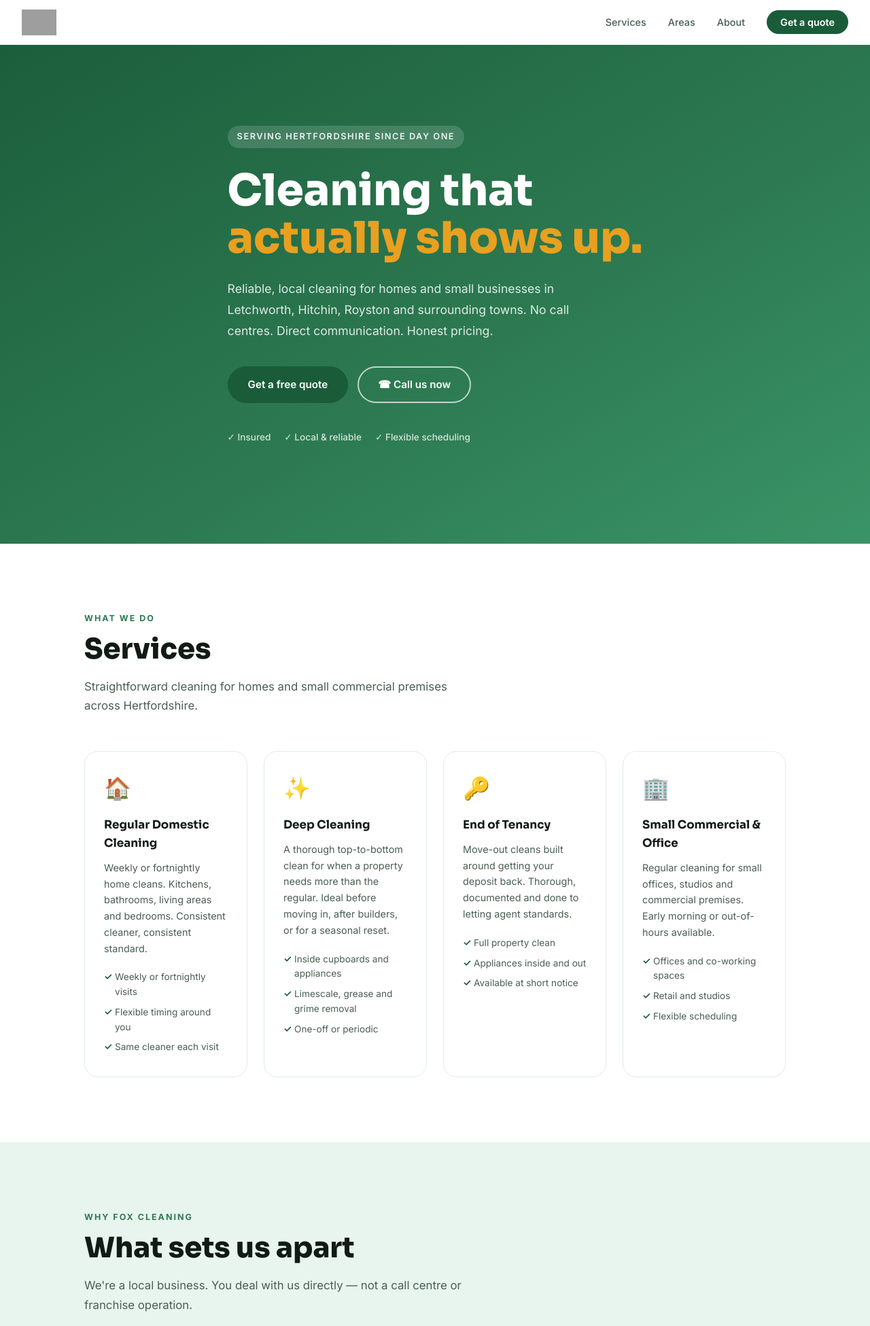
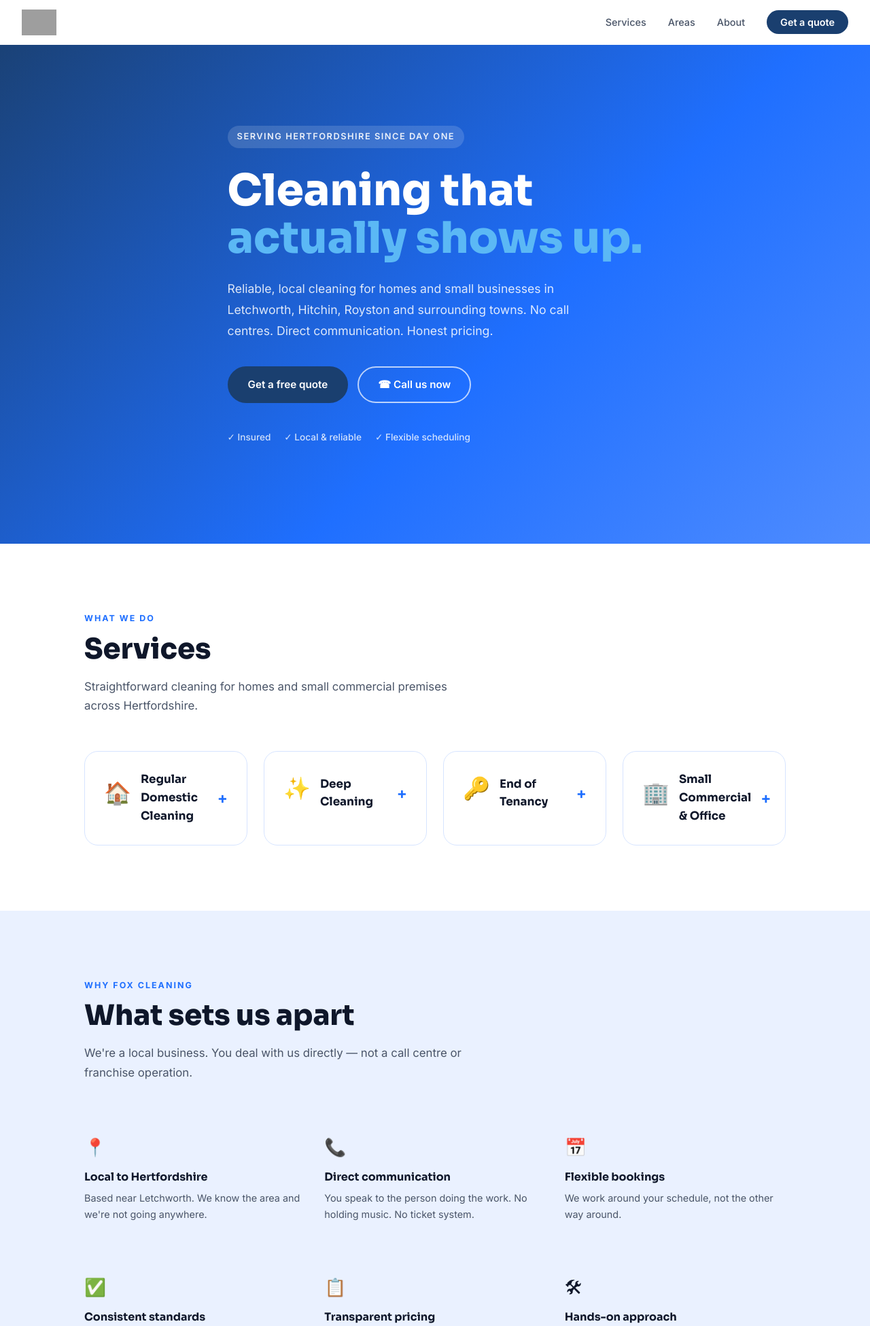
Before and after one commit to Ronron53/Fox-Cleaning, a Flask app: page / in a window 1280 px wide. Shown: the top 1951 px of the page at 68% size. Run offline with Flask 3, Linux system fonts and the light colour scheme; grey boxes are pictures that could not be loaded.

Commit message:
colour changes

```diff
--- a/static/style.css
+++ b/static/style.css
@@ -1,18 +1,18 @@
 /* =====================================================
    FOX CLEANING — style.css
-   Palette: Deep forest green + warm off-white + amber accent
+   Palette: Navy blue + crisp white + sky accent
    Type: Sora (headings) + Inter (body)
    ===================================================== */
 
 /* ---------- TOKENS ---------- */
 :root {
-  --green:        #1a5c3a;
-  --green-mid:    #2d7a52;
-  --green-light:  #e8f4ee;
-  --amber:        #e8a020;
-  --dark:         #111b15;
-  --mid:          #4a5e52;
-  --light:        #f5f7f5;
+  --green:        #1a3f6f;
+  --green-mid:    #1f6fff;
+  --green-light:  #eaf1ff;
+  --amber:        #5bb8f5;
+  --dark:         #0f172a;
+  --mid:          #4a5568;
+  --light:        #f7f9ff;
   --white:        #ffffff;
 
   --font-display: "Sora", system-ui, sans-serif;
@@ -290,7 +290,7 @@ h2.light {
 /* ---------- HERO ---------- */
 .hero {
   min-height: 100vh;
-  background: linear-gradient(150deg, var(--green) 0%, var(--green-mid) 60%, #3a9466 100%);
+  background: linear-gradient(135deg, var(--green) 0%, var(--green-mid) 60%, #4f8cff 100%);
   display: flex;
   align-items: center;
   padding: 120px 24px 80px;
@@ -364,7 +364,7 @@ h2.light {
 
 .service-card {
   background: var(--white);
-  border: 1px solid #e2ebe5;
+  border: 1px solid #d6e4ff;
   border-radius: var(--radius-lg);
   padding: 28px;
   transition: transform 0.3s ease, box-shadow 0.3s ease;
@@ -467,7 +467,7 @@ h2.light {
 
 .area-tag {
   background: var(--white);
-  border: 1.5px solid #c6dece;
+  border: 1.5px solid #b3ccf5;
   color: var(--green);
   font-weight: 600;
   font-size: 0.88rem;
@@ -492,8 +492,8 @@ h2.light {
 .trust-section {
   padding: 48px 0;
   background: var(--green-light);
-  border-top: 1px solid #d0e8da;
-  border-bottom: 1px solid #d0e8da;
+  border-top: 1px solid #c8d9f5;
+  border-bottom: 1px solid #c8d9f5;
 }
 
 .trust-strip {
@@ -535,7 +535,7 @@ h2.light {
 .trust-divider {
   width: 1px;
   height: 40px;
-  background: #c0d8ca;
+  background: #b8cee8;
   flex-shrink: 0;
 }
 
@@ -852,7 +852,63 @@ footer {
   }
 }
 
-/* ---------- REDUCED MOTION ---------- */
+/* ---------- ACCORDION SERVICE CARDS ---------- */
+.accordion-card {
+  cursor: pointer;
+}
+
+.service-header {
+  display: flex;
+  align-items: center;
+  gap: 14px;
+}
+
+.service-header h3 {
+  flex: 1;
+  margin: 0;
+}
+
+.arrow {
+  font-size: 1.4rem;
+  font-weight: 700;
+  color: var(--green-mid);
+  transition: transform 0.3s ease;
+  line-height: 1;
+  flex-shrink: 0;
+}
+
+.service-content {
+  max-height: 0;
+  overflow: hidden;
+  transition: max-height 0.45s ease, opacity 0.35s ease;
+  opacity: 0;
+}
+
+.accordion-card.active .service-content {
+  max-height: 200px;
+  opacity: 1;
+}
+
+.accordion-card.active .arrow {
+  transform: rotate(45deg);
+}
+
+/* When accordion is open, add top margin to the list */
+.service-content ul {
+  margin-top: 16px;
+}
+
+/* ---------- HERO FLOAT-IN ---------- */
+@keyframes floatIn {
+  from { opacity: 0; transform: translateY(-24px); }
+  to   { opacity: 1; transform: translateY(0); }
+}
+
+.hero-inner {
+  animation: floatIn 1s ease both;
+}
+
+
 @media (prefers-reduced-motion: reduce) {
   *, *::before, *::after {
     transition: none !important;
--- a/templates/index.html
+++ b/templates/index.html
@@ -68,48 +68,66 @@
 
     <div class="services-grid">
 
-      <div class="service-card">
+      <div class="service-card accordion-card" onclick="toggleService(this)">
+        <div class="service-header">
           <div class="service-icon">&#127968;</div>
           <h3>Regular Domestic Cleaning</h3>
-        <p>Weekly or fortnightly home cleans. Kitchens, bathrooms, living areas and bedrooms. Consistent cleaner, consistent standard.</p>
+          <span class="arrow">+</span>
+        </div>
+        <div class="service-content">
           <ul>
-          <li>Weekly or fortnightly visits</li>
+            <li>Weekly or fortnightly home cleans</li>
+            <li>Kitchens, bathrooms, living areas and bedrooms</li>
             <li>Flexible timing around you</li>
             <li>Same cleaner each visit</li>
           </ul>
         </div>
+      </div>
 
-      <div class="service-card">
+      <div class="service-card accordion-card" onclick="toggleService(this)">
+        <div class="service-header">
           <div class="service-icon">&#10024;</div>
           <h3>Deep Cleaning</h3>
-        <p>A thorough top-to-bottom clean for when a property needs more than the regular. Ideal before moving in, after builders, or for a seasonal reset.</p>
+          <span class="arrow">+</span>
+        </div>
+        <div class="service-content">
           <ul>
+            <li>Top-to-bottom thorough clean</li>
             <li>Inside cupboards and appliances</li>
             <li>Limescale, grease and grime removal</li>
             <li>One-off or periodic</li>
           </ul>
         </div>
+      </div>
 
-      <div class="service-card">
+      <div class="service-card accordion-card" onclick="toggleService(this)">
+        <div class="service-header">
           <div class="service-icon">&#128273;</div>
           <h3>End of Tenancy</h3>
-        <p>Move-out cleans built around getting your deposit back. Thorough, documented and done to letting agent standards.</p>
+          <span class="arrow">+</span>
+        </div>
+        <div class="service-content">
           <ul>
-          <li>Full property clean</li>
+            <li>Full property clean to letting agent standard</li>
             <li>Appliances inside and out</li>
             <li>Available at short notice</li>
           </ul>
         </div>
+      </div>
 
-      <div class="service-card">
+      <div class="service-card accordion-card" onclick="toggleService(this)">
+        <div class="service-header">
           <div class="service-icon">&#127970;</div>
           <h3>Small Commercial &amp; Office</h3>
-        <p>Regular cleaning for small offices, studios and commercial premises. Early morning or out-of-hours available.</p>
+          <span class="arrow">+</span>
+        </div>
+        <div class="service-content">
           <ul>
-          <li>Offices and co-working spaces</li>
-          <li>Retail and studios</li>
-          <li>Flexible scheduling</li>
+            <li>Offices, studios and retail premises</li>
+            <li>Early morning or out-of-hours available</li>
+            <li>Flexible recurring schedule</li>
           </ul>
+        </div>
       </div>
 
     </div>
@@ -341,6 +359,14 @@
 
 
 <script>
+  // Accordion service cards
+  function toggleService(card) {
+    document.querySelectorAll(".accordion-card").forEach(c => {
+      if (c !== card) c.classList.remove("active");
+    });
+    card.classList.toggle("active");
+  }
+
   // Nav scroll shadow
   const nav = document.getElementById("nav");
   window.addEventListener("scroll", () => {
```
Lines whose indentation alone changed are shown as unchanged.
